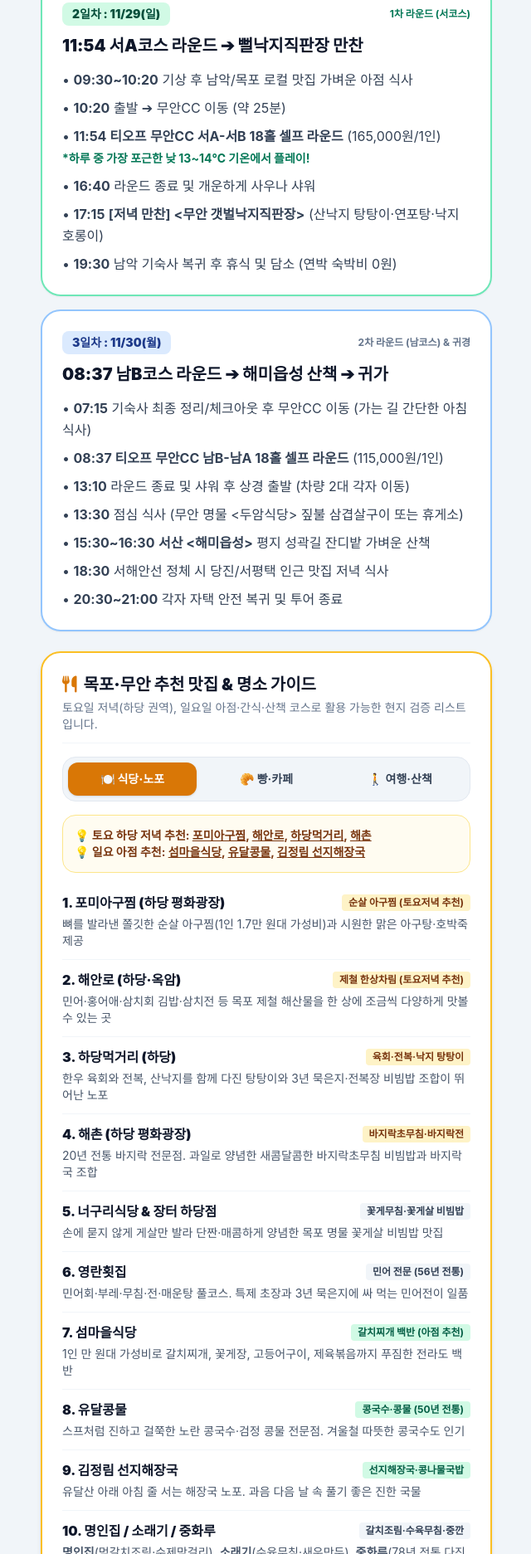
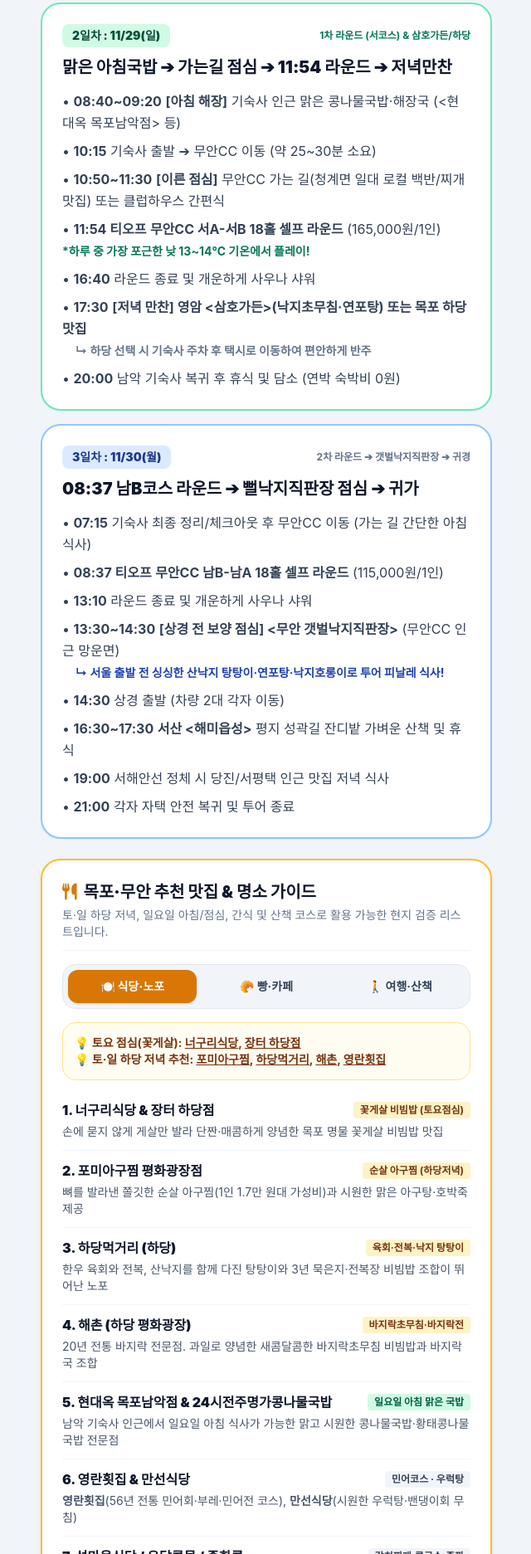
Before and after one commit to danielksh/golf_trip_2026, a plain HTML site: page index.html in a window 1280 px wide. Shown: the part 1901-3774 px from the top of the page at 83% size, without its empty margins (319-959 px from the left). Drawn offline with nearby package versions, Linux system fonts and the light colour scheme; a web font is replaced by a local one.

Commit message:
Update itinerary details and dining options

```diff
--- a/index.html
+++ b/index.html
@@ -136,9 +136,9 @@
       <div class="bg-white rounded-3xl p-6 shadow-sm border-2 border-amber-300 space-y-3">
         <div class="flex items-center justify-between">
           <span class="bg-amber-100 text-amber-900 text-sm font-black px-3 py-1 rounded-lg">1일차 : 11/28(토)</span>
-          <span class="text-xs font-bold text-amber-800">목포 집결 & 케이블카 & 하당 만찬</span>
+          <span class="text-xs font-bold text-amber-800">꽃게살 비빔밥 & 케이블카 & 하당 만찬</span>
         </div>
-        <h3 class="text-xl font-black text-slate-900">독천식당 집결 ➔ 케이블카 ➔ 하당 만찬 ➔ 샴페인 파티</h3>
+        <h3 class="text-xl font-black text-slate-900">꽃게살 비빔밥 ➔ 케이블카 ➔ 하당 만찬 ➔ 샴페인 파티</h3>
 
         <div class="bg-slate-50 p-3.5 rounded-2xl border border-slate-200 text-sm text-slate-700 space-y-1">
           <div class="font-black text-slate-900">🚗 2팀(형진·용미) 이동:</div>
@@ -146,12 +146,14 @@
         </div>
 
         <ul class="text-base text-slate-700 space-y-2 pt-1 leading-relaxed">
-          <li>• <strong>13:00</strong> <strong>[점심 겸 4인 합류] 목포 원조 명가 &lt;독천식당&gt;</strong> (낙지비빔밥·갈낙탕·탕탕이)</li>
+          <li>• <strong>13:00</strong> <strong>[점심 겸 4인 합류] 목포 &lt;너구리식당&gt; 또는 &lt;장터식당 하당점&gt;</strong><br>
+            <span class="text-sm text-amber-900 font-bold pl-4">↳ 살만 발라내어 김·콩나물과 비벼 먹는 목포 명물 꽃게살 비빔밥!</span>
+          </li>
           <li>• <strong>14:15~16:15</strong> <strong>[목포 해상케이블카]</strong> 북항 ➔ 고하도 바다 산책 ➔ 유달산 정상 조망</li>
           <li>• <strong>16:30</strong> 목포 명물 <strong>&lt;커피창고로&gt;</strong> 본점 인생 에그타르트 포장 (인근 CLB·코롬방 빵 추가 가능)</li>
           <li>• <strong>17:30</strong> <strong>남악 기숙사 전원 차 주차 완료</strong> (음주 대비 차량 주차 후 택시 이동)</li>
-          <li>• <strong>18:30</strong> <strong>[저녁 만찬] 목포 하당(평화광장 인근) 맛집 만찬 & 반주</strong><br>
-            <span class="text-sm text-amber-900 font-bold pl-4">↳ 메뉴 겹침 방지 후보: &lt;포미아구찜&gt;(순살 아구찜), &lt;해안로&gt;(제철 해산물 한상), &lt;하당먹거리&gt;(육회·전복 탕탕이), &lt;해촌&gt;(바지락초무침) 중 선택</span>
+          <li>• <strong>18:30</strong> <strong>[저녁 만찬] 택시 이동 ➔ 목포 하당(평화광장 인근) 맛집 만찬 & 반주</strong><br>
+            <span class="text-sm text-amber-900 font-bold pl-4">↳ 후보: &lt;포미아구찜 평화광장점&gt;(순살 아구찜), &lt;하당먹거리&gt;(육회·전복 탕탕이), &lt;해촌&gt;(바지락초무침)</span>
           </li>
           <li>• <strong>21:00</strong> 기숙사 복귀 후 <strong>돔페리뇽 샴페인 + 성심당 케이크 & 에그타르트 파티!</strong><br>
             <span class="text-sm text-slate-500 pl-4 font-bold">↳ 파티 후 일요일 아침 출발을 위해 골프백/짐 사전 정리 후 취침</span>
@@ -163,16 +165,19 @@
       <div class="bg-white rounded-3xl p-6 shadow-sm border-2 border-emerald-300 space-y-2.5">
         <div class="flex items-center justify-between">
           <span class="bg-emerald-100 text-emerald-900 text-sm font-black px-3 py-1 rounded-lg">2일차 : 11/29(일)</span>
-          <span class="text-xs font-bold text-emerald-700">1차 라운드 (서코스)</span>
+          <span class="text-xs font-bold text-emerald-700">1차 라운드 (서코스) & 삼호가든/하당</span>
         </div>
-        <h3 class="text-xl font-black text-slate-900">11:54 서A코스 라운드 ➔ 뻘낙지직판장 만찬</h3>
+        <h3 class="text-xl font-black text-slate-900">맑은 아침국밥 ➔ 가는길 점심 ➔ 11:54 라운드 ➔ 저녁만찬</h3>
         <ul class="text-base text-slate-700 space-y-2 pt-1 leading-relaxed">
-          <li>• <strong>09:30~10:20</strong> 기상 후 남악/목포 로컬 맛집 가벼운 아점 식사</li>
-          <li>• <strong>10:20</strong> 출발 ➔ 무안CC 이동 (약 25분)</li>
+          <li>• <strong>08:40~09:20</strong> <strong>[아침 해장]</strong> 기숙사 인근 맑은 콩나물국밥·해장국 (&lt;현대옥 목포남악점&gt; 등)</li>
+          <li>• <strong>10:15</strong> 기숙사 출발 ➔ 무안CC 이동 (약 25~30분 소요)</li>
+          <li>• <strong>10:50~11:30</strong> <strong>[이른 점심]</strong> 무안CC 가는 길(청계면 일대 로컬 백반/찌개 맛집) 또는 클럽하우스 간편식</li>
           <li>• <strong>11:54 티오프</strong> <strong>무안CC 서A-서B 18홀 셀프 라운드</strong> (165,000원/1인)<br><span class="text-sm text-emerald-700 font-bold">*하루 중 가장 포근한 낮 13~14℃ 기온에서 플레이!</span></li>
           <li>• <strong>16:40</strong> 라운드 종료 및 개운하게 사우나 샤워</li>
-          <li>• <strong>17:15</strong> <strong>[저녁 만찬] &lt;무안 갯벌낙지직판장&gt;</strong> (산낙지 탕탕이·연포탕·낙지호롱이)</li>
-          <li>• <strong>19:30</strong> 남악 기숙사 복귀 후 휴식 및 담소 (연박 숙박비 0원)</li>
+          <li>• <strong>17:30</strong> <strong>[저녁 만찬] 영암 &lt;삼호가든&gt;(낙지초무침·연포탕) 또는 목포 하당 맛집</strong><br>
+            <span class="text-sm text-slate-500 pl-4 font-bold">↳ 하당 선택 시 기숙사 주차 후 택시로 이동하여 편안하게 반주</span>
+          </li>
+          <li>• <strong>20:00</strong> 남악 기숙사 복귀 후 휴식 및 담소 (연박 숙박비 0원)</li>
         </ul>
       </div>
 
@@ -180,17 +185,20 @@
       <div class="bg-white rounded-3xl p-6 shadow-sm border-2 border-blue-300 space-y-2.5">
         <div class="flex items-center justify-between">
           <span class="bg-blue-100 text-blue-900 text-sm font-black px-3 py-1 rounded-lg">3일차 : 11/30(월)</span>
-          <span class="text-xs font-bold text-slate-500">2차 라운드 (남코스) & 귀경</span>
+          <span class="text-xs font-bold text-slate-500">2차 라운드 ➔ 갯벌낙지직판장 ➔ 귀경</span>
         </div>
-        <h3 class="text-xl font-black text-slate-900">08:37 남B코스 라운드 ➔ 해미읍성 산책 ➔ 귀가</h3>
+        <h3 class="text-xl font-black text-slate-900">08:37 남B코스 라운드 ➔ 뻘낙지직판장 점심 ➔ 귀가</h3>
         <ul class="text-base text-slate-700 space-y-2 pt-1 leading-relaxed">
           <li>• <strong>07:15</strong> 기숙사 최종 정리/체크아웃 후 무안CC 이동 (가는 길 간단한 아침 식사)</li>
           <li>• <strong>08:37 티오프</strong> <strong>무안CC 남B-남A 18홀 셀프 라운드</strong> (115,000원/1인)</li>
-          <li>• <strong>13:10</strong> 라운드 종료 및 샤워 후 상경 출발 (차량 2대 각자 이동)</li>
-          <li>• <strong>13:30</strong> 점심 식사 (무안 명물 &lt;두암식당&gt; 짚불 삼겹살구이 또는 휴게소)</li>
-          <li>• <strong>15:30~16:30</strong> <strong>서산 &lt;해미읍성&gt;</strong> 평지 성곽길 잔디밭 가벼운 산책</li>
-          <li>• <strong>18:30</strong> 서해안선 정체 시 당진/서평택 인근 맛집 저녁 식사</li>
-          <li>• <strong>20:30~21:00</strong> 각자 자택 안전 복귀 및 투어 종료</li>
+          <li>• <strong>13:10</strong> 라운드 종료 및 개운하게 사우나 샤워</li>
+          <li>• <strong>13:30~14:30</strong> <strong>[상경 전 보양 점심] &lt;무안 갯벌낙지직판장&gt;</strong> (무안CC 인근 망운면)<br>
+            <span class="text-sm text-blue-800 font-bold pl-4">↳ 서울 출발 전 싱싱한 산낙지 탕탕이·연포탕·낙지호롱이로 투어 피날레 식사!</span>
+          </li>
+          <li>• <strong>14:30</strong> 상경 출발 (차량 2대 각자 이동)</li>
+          <li>• <strong>16:30~17:30</strong> <strong>서산 &lt;해미읍성&gt;</strong> 평지 성곽길 잔디밭 가벼운 산책 및 휴식</li>
+          <li>• <strong>19:00</strong> 서해안선 정체 시 당진/서평택 인근 맛집 저녁 식사</li>
+          <li>• <strong>21:00</strong> 각자 자택 안전 복귀 및 투어 종료</li>
         </ul>
       </div>
     </section>
@@ -202,7 +210,7 @@
           <i class="fa-solid fa-utensils text-amber-600 text-xl"></i>
           <h2 class="text-xl font-black text-slate-900">목포·무안 추천 맛집 & 명소 가이드</h2>
         </div>
-        <p class="text-sm text-slate-500 mt-1">토요일 저녁(하당 권역), 일요일 아점·간식·산책 코스로 활용 가능한 현지 검증 리스트입니다.</p>
+        <p class="text-sm text-slate-500 mt-1">토·일 하당 저녁, 일요일 아침/점심, 간식 및 산책 코스로 활용 가능한 현지 검증 리스트입니다.</p>
       </div>
 
       <!-- 카테고리 전환 탭 -->
@@ -221,25 +229,25 @@
       <!-- 1) 식당·노포 리스트 -->
       <div id="guide-food" class="space-y-3">
         <div class="bg-amber-50/70 border border-amber-200 rounded-2xl p-3.5 text-sm text-amber-900 font-bold">
-          💡 토요 하당 저녁 추천: <span class="underline">포미아구찜</span>, <span class="underline">해안로</span>, <span class="underline">하당먹거리</span>, <span class="underline">해촌</span><br>
-          💡 일요 아점 추천: <span class="underline">섬마을식당</span>, <span class="underline">유달콩물</span>, <span class="underline">김정림 선지해장국</span>
+          💡 토요 점심(꽃게살): <span class="underline">너구리식당</span>, <span class="underline">장터 하당점</span><br>
+          💡 토·일 하당 저녁 추천: <span class="underline">포미아구찜</span>, <span class="underline">하당먹거리</span>, <span class="underline">해촌</span>, <span class="underline">영란횟집</span>
         </div>
 
         <div class="divide-y divide-slate-100 text-base">
           <div class="py-3">
             <div class="flex items-center justify-between">
-              <span class="font-black text-slate-900">1. 포미아구찜 (하당 평화광장)</span>
-              <span class="text-xs font-bold bg-amber-100 text-amber-900 px-2 py-0.5 rounded">순살 아구찜 (토요저녁 추천)</span>
+              <span class="font-black text-slate-900">1. 너구리식당 & 장터 하당점</span>
+              <span class="text-xs font-bold bg-amber-100 text-amber-900 px-2 py-0.5 rounded">꽃게살 비빔밥 (토요점심)</span>
             </div>
-            <p class="text-sm text-slate-600 mt-1">뼈를 발라낸 쫄깃한 순살 아구찜(1인 1.7만 원대 가성비)과 시원한 맑은 아구탕·호박죽 제공</p>
+            <p class="text-sm text-slate-600 mt-1">손에 묻지 않게 게살만 발라 단짠·매콤하게 양념한 목포 명물 꽃게살 비빔밥 맛집</p>
           </div>
 
           <div class="py-3">
             <div class="flex items-center justify-between">
-              <span class="font-black text-slate-900">2. 해안로 (하당·옥암)</span>
-              <span class="text-xs font-bold bg-amber-100 text-amber-900 px-2 py-0.5 rounded">제철 한상차림 (토요저녁 추천)</span>
+              <span class="font-black text-slate-900">2. 포미아구찜 평화광장점</span>
+              <span class="text-xs font-bold bg-amber-100 text-amber-900 px-2 py-0.5 rounded">순살 아구찜 (하당저녁)</span>
             </div>
-            <p class="text-sm text-slate-600 mt-1">민어·홍어애·삼치회 김밥·삼치전 등 목포 제철 해산물을 한 상에 조금씩 다양하게 맛볼 수 있는 곳</p>
+            <p class="text-sm text-slate-600 mt-1">뼈를 발라낸 쫄깃한 순살 아구찜(1인 1.7만 원대 가성비)과 시원한 맑은 아구탕·호박죽 제공</p>
           </div>
 
           <div class="py-3">
@@ -260,50 +268,26 @@
 
           <div class="py-3">
             <div class="flex items-center justify-between">
-              <span class="font-black text-slate-900">5. 너구리식당 & 장터 하당점</span>
-              <span class="text-xs font-bold bg-slate-100 text-slate-700 px-2 py-0.5 rounded">꽃게무침·꽃게살 비빔밥</span>
+              <span class="font-black text-slate-900">5. 현대옥 목포남악점 & 24시전주명가콩나물국밥</span>
+              <span class="text-xs font-bold bg-emerald-100 text-emerald-800 px-2 py-0.5 rounded">일요일 아침 맑은 국밥</span>
             </div>
-            <p class="text-sm text-slate-600 mt-1">손에 묻지 않게 게살만 발라 단짠·매콤하게 양념한 목포 명물 꽃게살 비빔밥 맛집</p>
+            <p class="text-sm text-slate-600 mt-1">남악 기숙사 인근에서 일요일 아침 식사가 가능한 맑고 시원한 콩나물국밥·황태콩나물국밥 전문점</p>
           </div>
 
           <div class="py-3">
             <div class="flex items-center justify-between">
-              <span class="font-black text-slate-900">6. 영란횟집</span>
-              <span class="text-xs font-bold bg-slate-100 text-slate-700 px-2 py-0.5 rounded">민어 전문 (56년 전통)</span>
+              <span class="font-black text-slate-900">6. 영란횟집 & 만선식당</span>
+              <span class="text-xs font-bold bg-slate-100 text-slate-700 px-2 py-0.5 rounded">민어코스 · 우럭탕</span>
             </div>
-            <p class="text-sm text-slate-600 mt-1">민어회·부레·무침·전·매운탕 풀코스. 특제 초장과 3년 묵은지에 싸 먹는 민어전이 일품</p>
+            <p class="text-sm text-slate-600 mt-1"><strong>영란횟집</strong>(56년 전통 민어회·부레·민어전 코스), <strong>만선식당</strong>(시원한 우럭탕·밴댕이회 무침)</p>
           </div>
 
           <div class="py-3">
             <div class="flex items-center justify-between">
-              <span class="font-black text-slate-900">7. 섬마을식당</span>
-              <span class="text-xs font-bold bg-emerald-100 text-emerald-800 px-2 py-0.5 rounded">갈치찌개 백반 (아점 추천)</span>
+              <span class="font-black text-slate-900">7. 섬마을식당 / 유달콩물 / 중화루</span>
+              <span class="text-xs font-bold bg-slate-100 text-slate-700 px-2 py-0.5 rounded">갈치찌개·콩국수·중깐</span>
             </div>
-            <p class="text-sm text-slate-600 mt-1">1인 만 원대 가성비로 갈치찌개, 꽃게장, 고등어구이, 제육볶음까지 푸짐한 전라도 백반</p>
-          </div>
-
-          <div class="py-3">
-            <div class="flex items-center justify-between">
-              <span class="font-black text-slate-900">8. 유달콩물</span>
-              <span class="text-xs font-bold bg-emerald-100 text-emerald-800 px-2 py-0.5 rounded">콩국수·콩물 (50년 전통)</span>
-            </div>
-            <p class="text-sm text-slate-600 mt-1">스프처럼 진하고 걸쭉한 노란 콩국수·검정 콩물 전문점. 겨울철 따뜻한 콩국수도 인기</p>
-          </div>
-
-          <div class="py-3">
-            <div class="flex items-center justify-between">
-              <span class="font-black text-slate-900">9. 김정림 선지해장국</span>
-              <span class="text-xs font-bold bg-emerald-100 text-emerald-800 px-2 py-0.5 rounded">선지해장국·콩나물국밥</span>
-            </div>
-            <p class="text-sm text-slate-600 mt-1">유달산 아래 아침 줄 서는 해장국 노포. 과음 다음 날 속 풀기 좋은 진한 국물</p>
-          </div>
-
-          <div class="py-3">
-            <div class="flex items-center justify-between">
-              <span class="font-black text-slate-900">10. 명인집 / 소래기 / 중화루</span>
-              <span class="text-xs font-bold bg-slate-100 text-slate-700 px-2 py-0.5 rounded">갈치조림·수육무침·중깐</span>
-            </div>
-            <p class="text-sm text-slate-600 mt-1"><strong>명인집</strong>(먹갈치조림·수제막걸리), <strong>소래기</strong>(수육무침·새우만두), <strong>중화루</strong>(78년 전통 다진 짜장면 '중깐')</p>
+            <p class="text-sm text-slate-600 mt-1"><strong>섬마을식당</strong>(갈치찌개 백반), <strong>유달콩물</strong>(50년 전통 진한 콩국수), <strong>중화루</strong>(78년 전통 다진 짜장면 '중깐')</p>
           </div>
         </div>
       </div>
@@ -419,12 +403,16 @@
                  `📅 일정: 11/27(금) ~ 11/30(월)\n` +
                  `🚗 이동:\n` +
                  `  - 0일차(금) 1팀 선발대 출발: 성호·은남(06:00 과천픽업➔성심당➔내소사➔영학·규연 케이크 전달➔기숙사 입실)\n` +
-                 `  - 1일차(토) 2팀 출발: 형진·용미 07:00 출발 ➔ 목포 독천식당 13:00 합류\n` +
+                 `  - 1일차(토) 2팀 출발: 형진·용미 07:00 출발 ➔ 목포 합류\n` +
                  `🛏️ 숙소: 남악 모아엘가2차 204동 1101호 (전 일정 0원 연박)\n\n` +
                  `⛳ 확정 티오프 (무안CC 18홀 셀프):\n` +
                  `  - 1차: 11/29(일) 11:54 서A (16.5만: 그린피 14만+카트 2.5만)\n` +
                  `  - 2차: 11/30(월) 08:37 남B (11.5만: 그린피 9만+카트 2.5만)\n\n` +
-                 `🍾 하이라이트: 독천식당(점심), 해상케이블카, 목포 하당 만찬(저녁), 돔페리뇽+성심당 케이크 파티, 갯벌낙지직판장, 해미읍성\n` +
+                 `🍽️ 주요 식사 & 하이라이트:\n` +
+                 `  - 토(점심): 너구리식당/장터식당(꽃게살 비빔밥) ➔ 해상케이블카\n` +
+                 `  - 토(저녁): 기숙사 주차 후 택시 이동 ➔ 목포 하당 맛집 만찬 ➔ 돔페리뇽+성심당 케이크 파티\n` +
+                 `  - 일: 맑은 아침국밥 ➔ 가는길 점심 ➔ 11:54 라운드 ➔ 삼호가든 또는 하당 만찬\n` +
+                 `  - 월: 08:37 라운드 ➔ 무안 갯벌낙지직판장 점심 ➔ 해미읍성 ➔ 귀경\n\n` +
                  `💰 1인 최종 확정 회비: 600,000원 (골프 28만 + 넉넉한 공용경비 32만)\n` +
                  `   * 부부 2인 기준 1,200,000원 (유류·통행료 각 팀 별도)\n\n` +
                  `상세 일정 및 하당 맛집·명소 가이드 보기:\n` +
```
